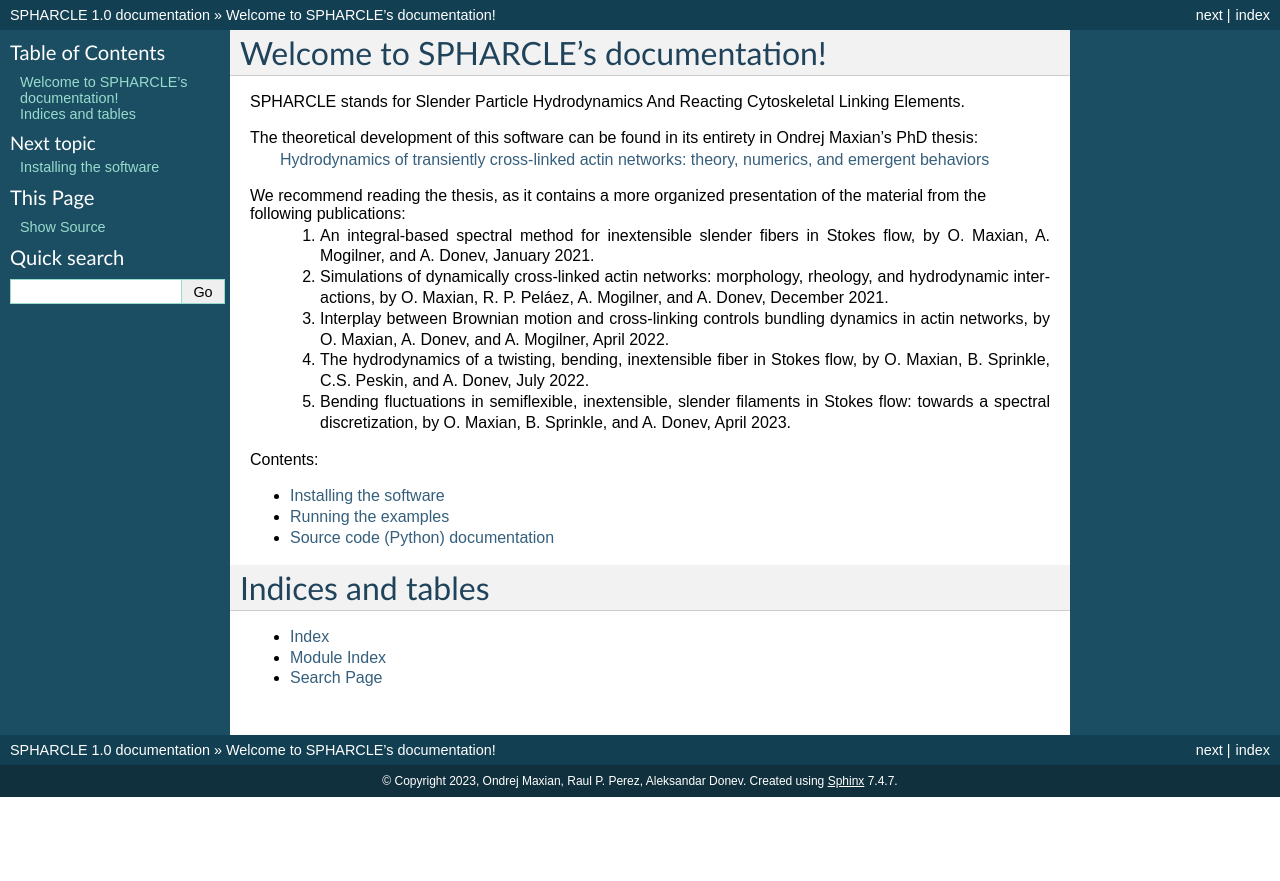
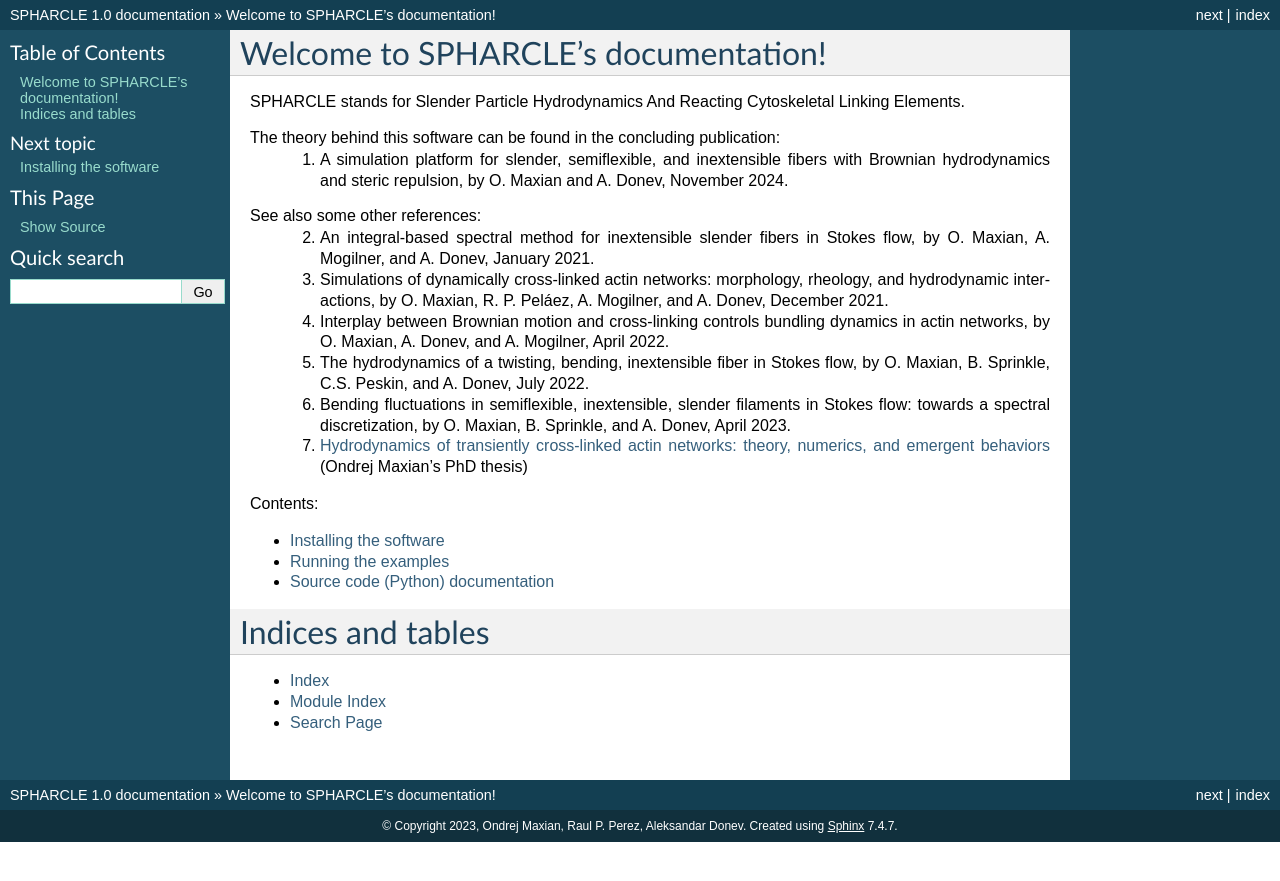
Before and after one commit to stochasticHydroTools/SlenderBody, a Sphinx documentation site: the page built from docs/index.rst, in a window 1280 px wide. Shown: the top 881 px of the page. Built offline with Sphinx 7.4.7, drawn with Linux system fonts in a browser that asks for light colours.

Commit message:
More doc update

```diff
--- a/docs/index.rst
+++ b/docs/index.rst
@@ -3,19 +3,22 @@ Welcome to SPHARCLE's documentation!
 SPHARCLE stands for Slender Particle Hydrodynamics
 And Reacting Cytoskeletal Linking Elements.
 
-The theoretical development of this software can be found in its entirety in Ondrej Maxian's PhD thesis:
-    `Hydrodynamics of transiently cross-linked actin networks: theory, numerics, and emergent behaviors <https://www.proquest.com/docview/2832979813>`_
-We recommend reading the thesis, as it contains a more organized presentation of the material from the following publications:
-    1) An integral-based spectral method for inextensible slender fibers in Stokes flow,
+The theory behind this software can be found in the concluding publication:
+    1) A simulation platform for slender, semiflexible, and inextensible fibers with Brownian hydrodynamics and steric repulsion,
+       by O. Maxian and A. Donev, November 2024.
+See also some other references:
+    2) An integral-based spectral method for inextensible slender fibers in Stokes flow,
        by O. Maxian, A. Mogilner, and A. Donev, January 2021.
-    2) Simulations of dynamically cross-linked actin networks: morphology, rheology, and hydrodynamic interactions,
+    3) Simulations of dynamically cross-linked actin networks: morphology, rheology, and hydrodynamic interactions,
        by O. Maxian, R. P. Peláez, A. Mogilner, and A. Donev, December 2021.
-    3) Interplay between Brownian motion and cross-linking controls bundling dynamics in actin networks,
+    4) Interplay between Brownian motion and cross-linking controls bundling dynamics in actin networks,
        by O. Maxian, A. Donev, and A. Mogilner, April 2022.
-    4) The hydrodynamics of a twisting, bending, inextensible fiber in Stokes flow, by O. Maxian, B. Sprinkle,
+    5) The hydrodynamics of a twisting, bending, inextensible fiber in Stokes flow, by O. Maxian, B. Sprinkle,
        C.S. Peskin, and A. Donev, July 2022.
-    5) Bending fluctuations in semiflexible, inextensible, slender filaments in Stokes flow: towards a spectral discretization,
+    6) Bending fluctuations in semiflexible, inextensible, slender filaments in Stokes flow: towards a spectral discretization,
        by O. Maxian, B. Sprinkle, and A. Donev, April 2023.
+    7) `Hydrodynamics of transiently cross-linked actin networks: theory, numerics, and emergent behaviors <https://www.proquest.com/docview/2832979813>`_
+       (Ondrej Maxian's PhD thesis)
 
 Contents:
 
```
Also changed, not shown: README.md (+8 -7 lines), 5 other files.
